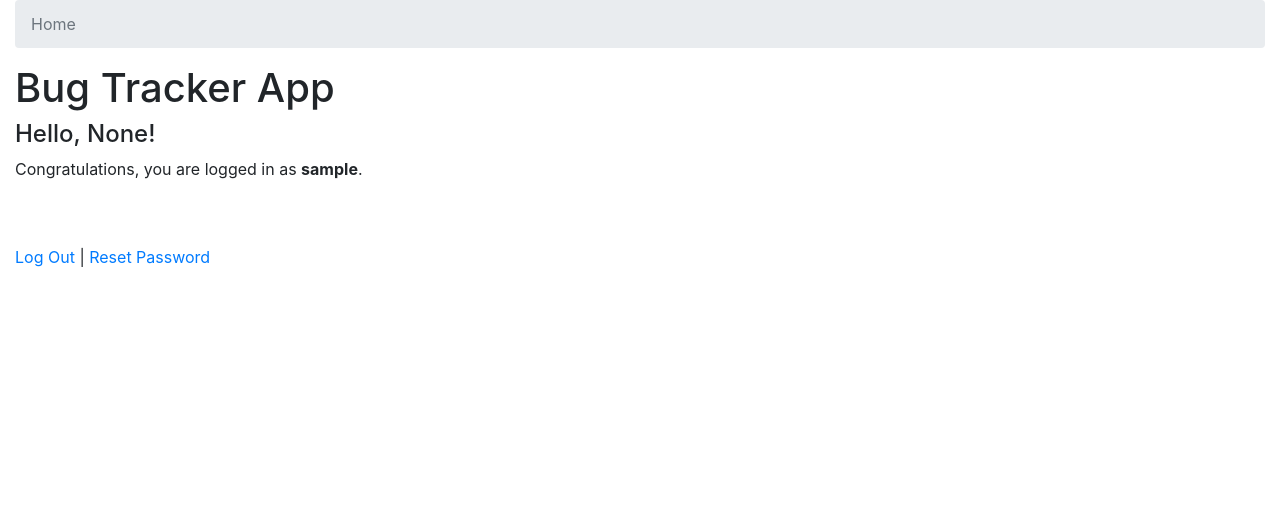
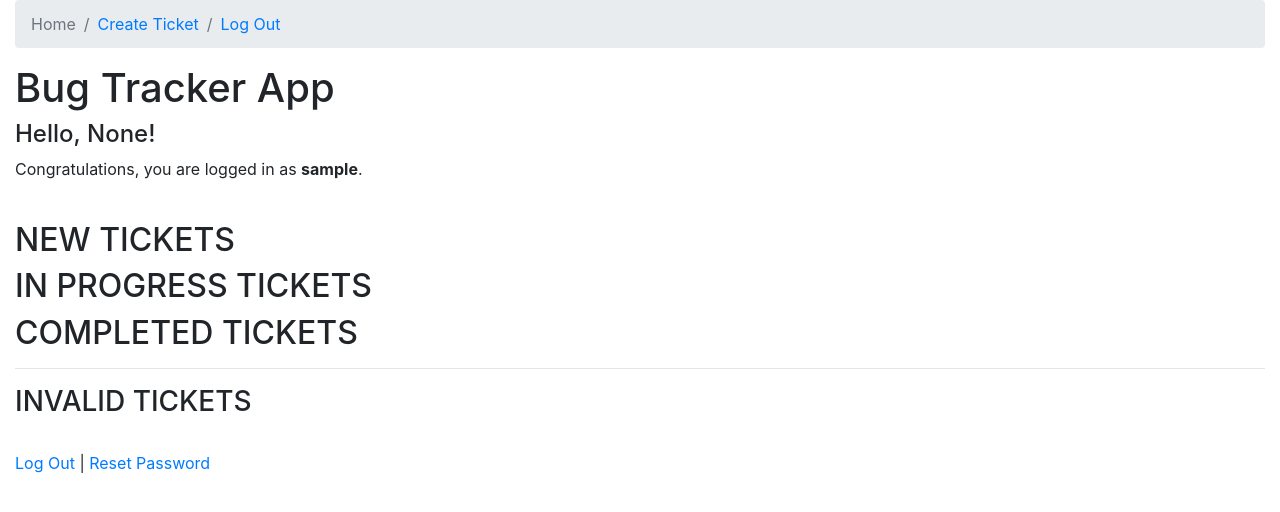
Before and after one commit to josephdubon/django-bugtracker, a Django app: page / in a window 1280 px wide. Shown: the top 512 px of the page. Run offline with Django 3.2, Linux system fonts and the light colour scheme; the visitor is signed in with stand-in values (Sample User, id 1); data that the repository does not hold is empty; some libraries are stand-ins or nearby versions.

Commit message:
Updated layout to display all tickets with status.
Took 23 seconds

```diff
--- a/templates/home.html
+++ b/templates/home.html
@@ -6,6 +6,13 @@
     <nav aria-label="breadcrumb">
         <ol class="breadcrumb">
             <li class="breadcrumb-item active">Home</li>
+            {% if user.is_authenticated %}
+                <li class="breadcrumb-item " aria-current="page"><a href="{% url 'create_ticket' %}">Create Ticket</a>
+                </li>
+                <li class="breadcrumb-item " aria-current="page"><a href="{% url 'logout' %}">Log Out</a></li>
+            {% else %}
+                <li class="breadcrumb-item " aria-current="page"><a href="{% url 'login' %}">Log In</a></li>
+            {% endif %}
         </ol>
     </nav>
     <h1>{{ heading }}</h1>
@@ -13,7 +20,13 @@
         <h4>Hello, {{ user.displayname }}!</h4>
         <p>Congratulations, you are logged in as <strong>{{ user.username }}</strong>.</p>
         <br/>
-        {% for ticket in tickets %}
+
+        {#    NEW TICKETS HERE    #}
+        <h2>NEW TICKETS</h2>
+        {% for ticket in tickets_new %}
+            <li>
+                Status: {{ ticket.status_of_ticket }}
+            </li>
             <li>Title: <a href="/tickets/{{ ticket.id }}">{{ ticket.title }}</a></li>
             <li>Description: {{ ticket.description }}</li>
             <li>Time Created: {{ ticket.time_created }}</li>
@@ -21,6 +34,56 @@
                 Created By: <a
                     href="/authors/{{ ticket.author_of_ticket.id }}">{{ ticket.author_of_ticket.username }}</a>
             </li>
+            <br/>
+        {% endfor %}
+
+        {#    IN PROGRESS TICKETS HERE    #}
+        <h2>IN PROGRESS TICKETS</h2>
+        {% for ticket in tickets_in_progress %}
+            <li>
+                Status: {{ ticket.status_of_ticket }}
+            </li>
+            <li>Title: <a href="/tickets/{{ ticket.id }}">{{ ticket.title }}</a></li>
+            <li>Description: {{ ticket.description }}</li>
+            <li>Time Created: {{ ticket.time_created }}</li>
+            <li>
+                Created By: <a
+                    href="/authors/{{ ticket.author_of_ticket.id }}">{{ ticket.author_of_ticket.username }}</a>
+            </li>
+            <br/>
+        {% endfor %}
+
+        {#    DONE TICKETS HERE    #}
+        <h2>COMPLETED TICKETS</h2>
+        {% for ticket in tickets_done %}
+            <li>
+                Status: {{ ticket.status_of_ticket }}
+            </li>
+            <li>Title: <a href="/tickets/{{ ticket.id }}">{{ ticket.title }}</a></li>
+            <li>Description: {{ ticket.description }}</li>
+            <li>Time Created: {{ ticket.time_created }}</li>
+            <li>
+                Created By: <a
+                    href="/authors/{{ ticket.author_of_ticket.id }}">{{ ticket.author_of_ticket.username }}</a>
+            </li>
+            <br/>
+        {% endfor %}
+
+        <hr>
+        {#    INVALID TICKETS HERE    #}
+        <h3>INVALID TICKETS</h3>
+        {% for ticket in tickets_invalid %}
+            <li>
+                Status: {{ ticket.status_of_ticket }}
+            </li>
+            <li>Title: <a href="/tickets/{{ ticket.id }}">{{ ticket.title }}</a></li>
+            <li>Description: {{ ticket.description }}</li>
+            <li>Time Created: {{ ticket.time_created }}</li>
+            <li>
+                Created By: <a
+                    href="/authors/{{ ticket.author_of_ticket.id }}">{{ ticket.author_of_ticket.username }}</a>
+            </li>
+            <br/>
         {% endfor %}
 
         <br/>
@@ -29,13 +92,8 @@
             <a href="{% url 'password_reset' %}">Reset Password</a>
         </p>
     {% else %}
-        <small>username: -please login-
-            <br/>
-            logged in: no</small>
-        <br/>
         <h2>Hello, Friend!</h2>
         <p>Please login</p>
-        <br/>
         <small>
             <a href="{% url 'login' %}">Log In</a> |
             <a href="{% url 'password_reset' %}">Reset Password</a>
```
